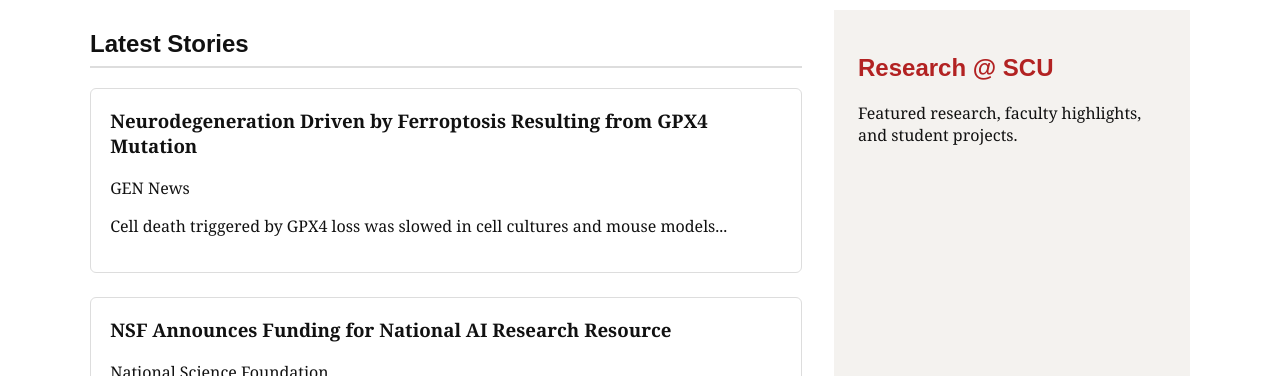
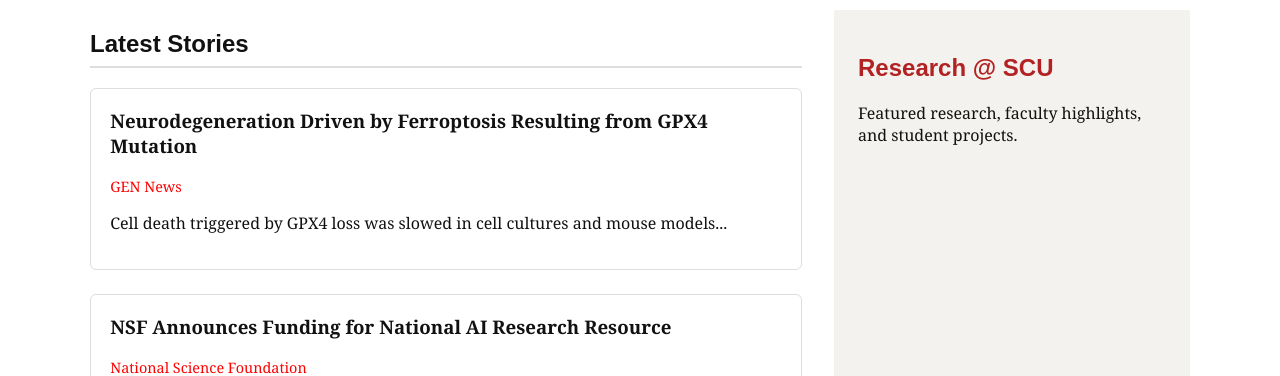
Before and after one commit to kclai-scu/santa-clara-circuit, a plain HTML site: page index.html in a window 1280 px wide. Shown: the part 424-800 px from the top of the page. Drawn offline with Linux system fonts and the light colour scheme.

Commit message:
update site

```diff
--- a/css/styles.css
+++ b/css/styles.css
@@ -86,3 +86,8 @@ body {
 .story-card h3 {
     margin-top: 0;
 }
+
+.source{
+    color: #ff0000; /*bright red*/
+    font-size: 0.9em;
+}
```
